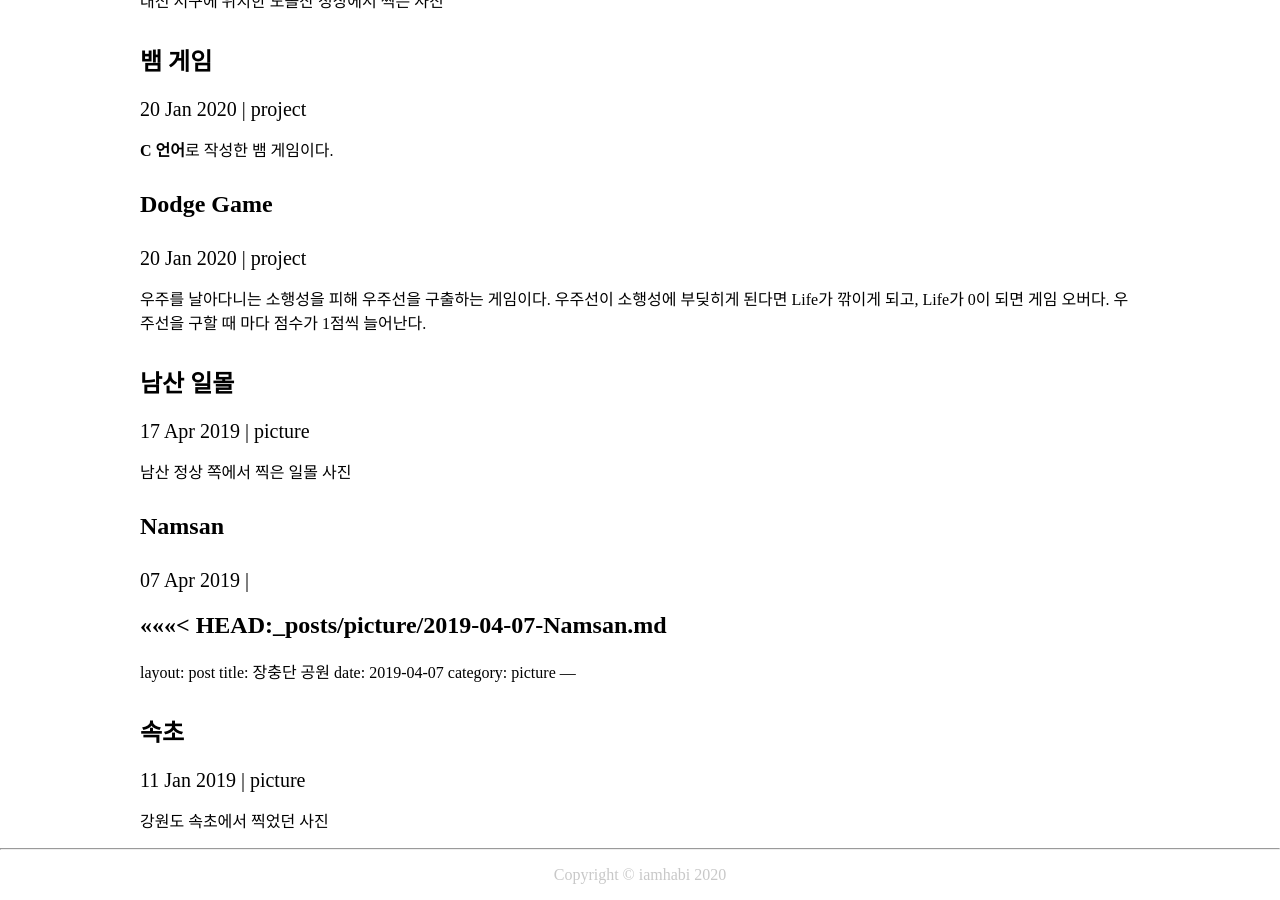
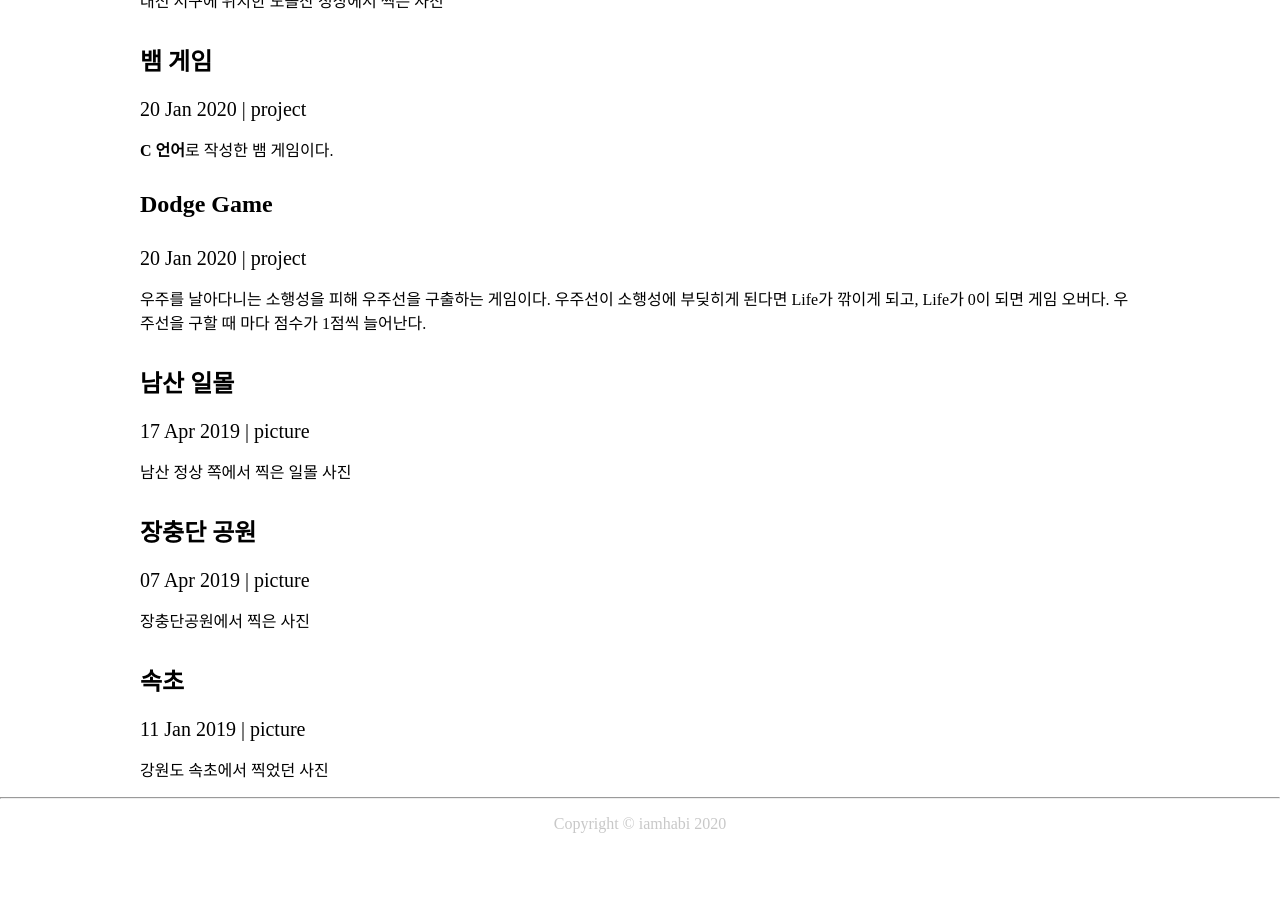
Before and after one commit to iamhabi/iamhabi.github.io, a Jekyll site: the page built from index.html, in a window 1280 px wide and 900 px high, scrolled down 1086 px. Built offline with Jekyll 4.4.1, drawn with Linux system fonts in a browser that asks for light colours; after the commit the page ends 1935 px from its top, so only the background shows below that.

Commit message:
fix commit

```diff
--- a/_posts/picture/2019-04-07-Namsan.md
+++ b/_posts/picture/2019-04-07-Namsan.md
@@ -1,4 +1,3 @@
-<<<<<<< HEAD:_posts/picture/2019-04-07-Namsan.md
 ---
 layout: post
 title: 장충단 공원
@@ -12,18 +11,3 @@ category: picture
 
 ![nam 1](/media/picture/20190407/20190407_140417.jpg)
 ![nam 1](/media/picture/20190407/20190407_141356.jpg)
-=======
----
-layout: post
-title: 장충단 공원
-date: 2019-04-07
-category: picture
----
-
-장충단공원에서 찍은 사진
-
-<!--break-->
-
-![nam 1](/media/picture/20190407/20190407_140417.jpg)
-![nam 1](/media/picture/20190407/20190407_141356.jpg)
->>>>>>> 929fd7fb612437eabb86223dd733efdcdf11d70d:_posts/picture/2029-04-07-Namsan.md
```
